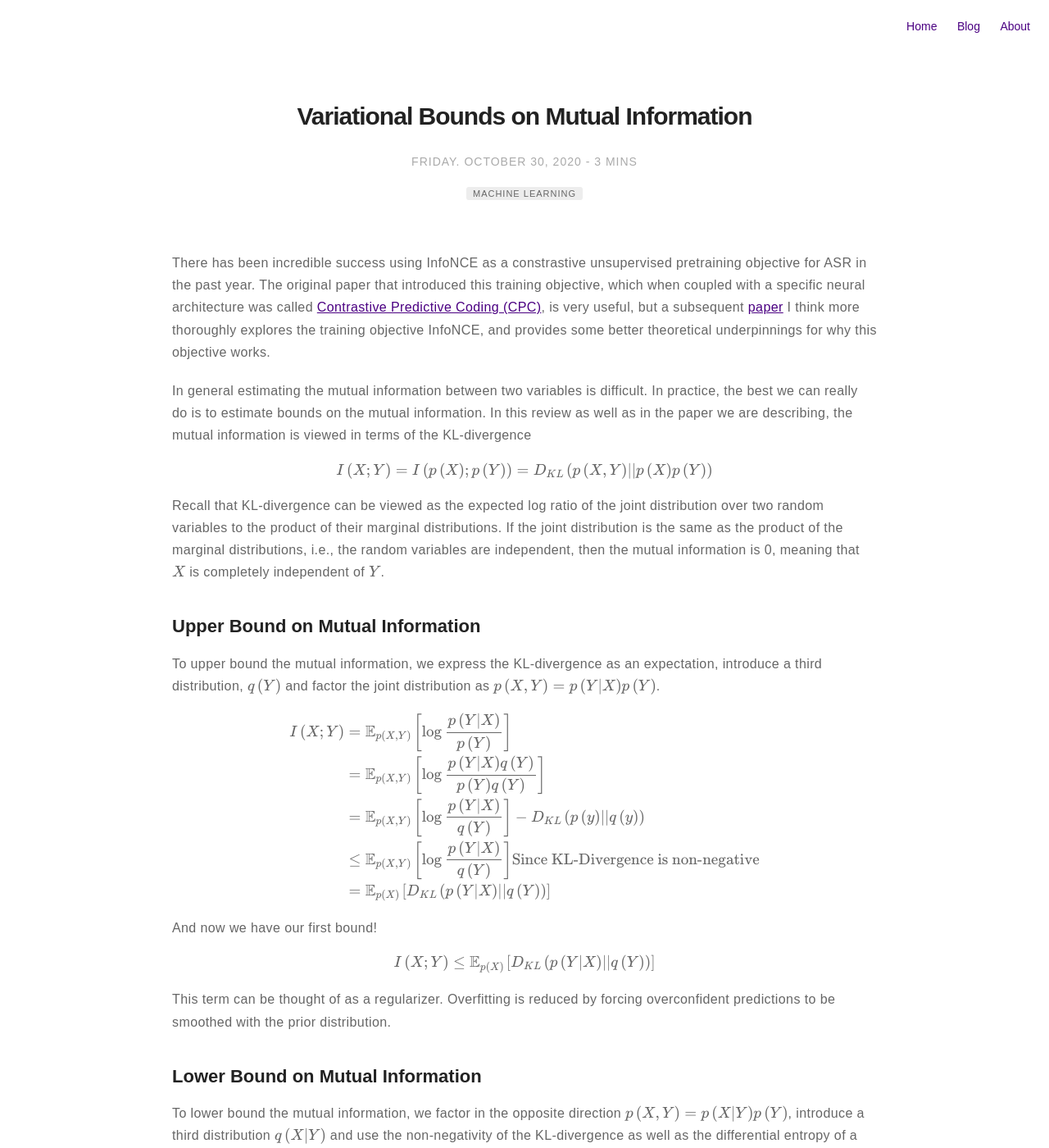
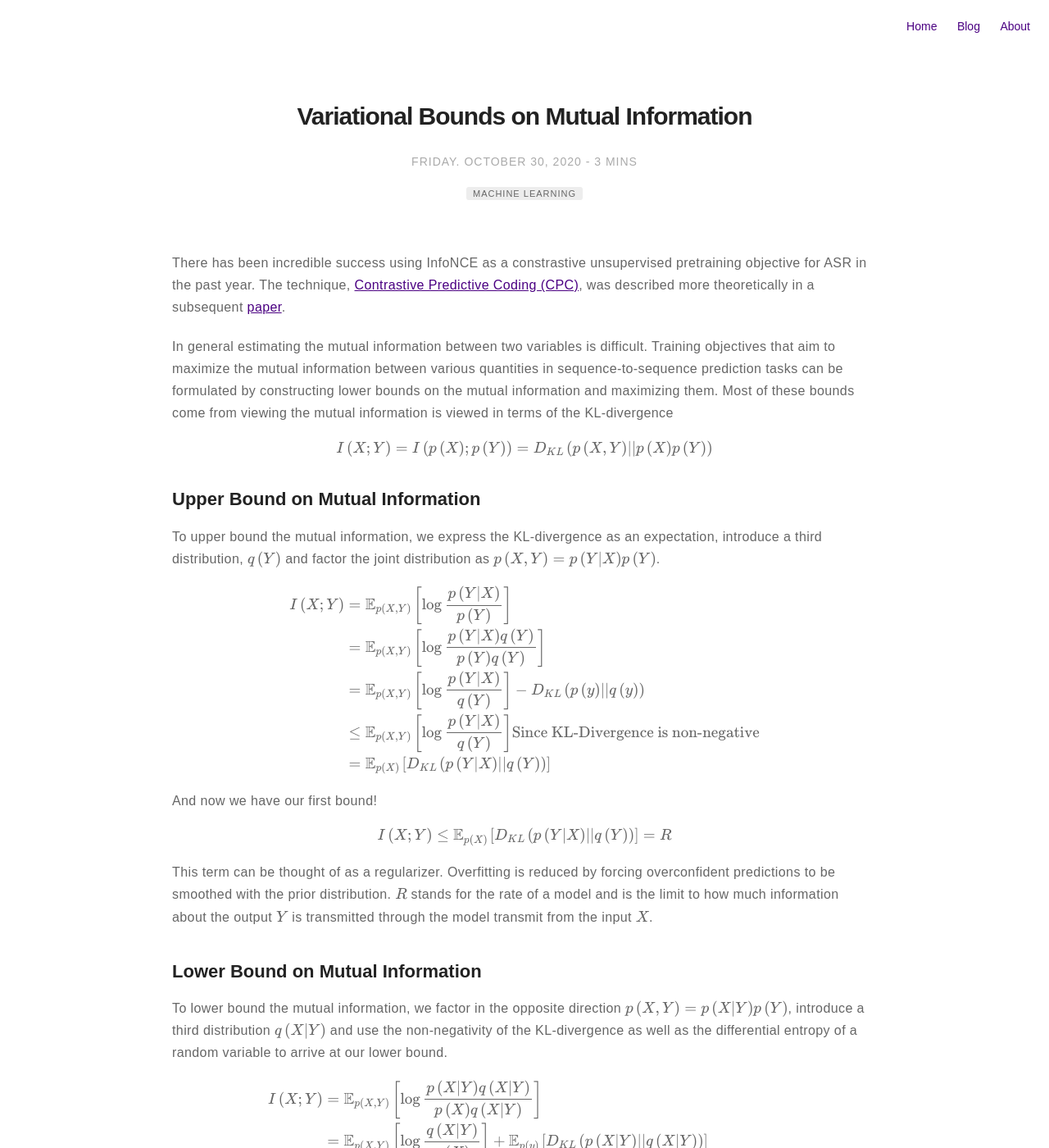
Before and after one commit to m-wiesner/m-wiesner.github.io, a Jekyll site: the page built from _posts/2020-10-30-Variational-Bounds-on-Mutual-Information.markdown, in a window 1280 px wide and 1400 px high. Shown: the whole window at 82% size. Built offline with Jekyll 4.4.1, drawn with Linux system fonts in a browser that asks for light colours; formulas are drawn with MathJax 3; some of the changed text lies outside the part shown.

Commit message:
Update 2020-10-30-Variational-Bounds-on-Mutual-Information.markdown

```diff
--- a/_posts/2020-10-30-Variational-Bounds-on-Mutual-Information.markdown
+++ b/_posts/2020-10-30-Variational-Bounds-on-Mutual-Information.markdown
@@ -13,16 +13,11 @@
 description: Review of [On Variational Bounds on Mutual Information](https://arxiv.org/pdf/1905.06922.pdf)
 ---
 
-There has been incredible success using InfoNCE as a constrastive unsupervised pretraining objective for ASR in the past year. The original paper that introduced this training objective,
-which when coupled with a specific neural architecture was called [Contrastive Predictive Coding (CPC)](https://arxiv.org/pdf/1807.03748.pdf), is very useful, but a subsequent [paper](https://arxiv.org/pdf/1905.06922.pdf) I think more thoroughly explores the training objective InfoNCE, and provides some better theoretical underpinnings for why this objective works.
+There has been incredible success using InfoNCE as a constrastive unsupervised pretraining objective for ASR in the past year. The technique, [Contrastive Predictive Coding (CPC)](https://arxiv.org/pdf/1807.03748.pdf), was described more theoretically in a subsequent [paper](https://arxiv.org/pdf/1905.06922.pdf).
 
-In general estimating the mutual information between two variables is difficult. In practice, the best we can really do is to estimate bounds on the mutual information. In this review
-as well as in the paper we are describing, the mutual information is viewed in terms of the KL-divergence
+In general estimating the mutual information between two variables is difficult. Training objectives that aim to maximize the mutual information between various quantities in sequence-to-sequence prediction tasks can be formulated by constructing lower bounds on the mutual information and maximizing them. Most of these bounds come from viewing the mutual information is viewed in terms of the KL-divergence
 
 $$I\left(X; Y\right) = I\left(p\left(X\right); p\left(Y\right)\right) = D_{KL}\left(p\left(X, Y\right) || p\left(X\right)p\left(Y\right)\right)$$
-
-Recall that KL-divergence can be viewed as the expected log ratio of the joint distribution over two random variables to the product of their marginal distributions.
-If the joint distribution is the same as the product of the marginal distributions, i.e., the random variables are independent, then the mutual information is 0, meaning that $$X$$ is completely independent of $$Y$$.
 
 ## Upper Bound on Mutual Information
 To upper bound the mutual information, we express the KL-divergence as an expectation, introduce a third distribution, $$q\left(Y\right)$$ and factor the joint distribution as $$p\left(X, Y\right) = p\left(Y|X\right)p\left(Y\right)$$.
@@ -37,10 +32,10 @@
 
 And now we have our first bound!
 
-$$I\left(X; Y\right) \leq \mathbb{E}_{p\left(X\right)}\left[D_{KL}\left(p\left(Y|X\right) || q\left(Y\right)\right)\right]$$
+$$I\left(X; Y\right) \leq \mathbb{E}_{p\left(X\right)}\left[D_{KL}\left(p\left(Y|X\right) || q\left(Y\right)\right)\right] = R$$
 
 This term can be thought of as a regularizer. Overfitting is reduced by forcing overconfident predictions to be smoothed with the prior distribution.
-
+$$R$$ stands for the rate of a model and is the limit to how much information about the output $$Y$$ is transmitted through the model transmit from the input $$X$$.
 
 ## Lower Bound on Mutual Information
 To lower bound the mutual information, we factor in the opposite direction $$p\left(X, Y\right) = p\left(X | Y\right)p\left(Y\right)$$, introduce a third distribution $$q\left(X | Y\right)$$ and use the non-negativity of the KL-divergence as well as the differential entropy of a random variable to arrive at our lower bound.
@@ -89,4 +84,11 @@
 
 This is our fourth bound!!
 
-$$I\left(X; Y\right) \geq \mathbb{E}_{p\left(X, Y\right)}\left[f\left(X, Y\right)\right] - \log{\mathbb{E}_{p\left(Y\right)}\left[\mathbb{E}_{p\left(X\right)}\left[e^{f\left(X, Y\right)}\right]\right]}$$
+$$I\left(X; Y\right) \geq \mathbb{E}_{p\left(X, Y\right)}\left[f\left(X, Y\right)\right] - \log{\mathbb{E}_{p\left(Y\right)}\left[\mathbb{E}_{p\left(X\right)}\left[e^{f\left(X, Y\right)}\right]\right]} = I_{DV}$$
+
+In Summary we have derived an upper bound and three lower bounds (or estimators) of Mutual Information. Their relationship is as follows.
+
+$$R \geq I\left(X; Y\right) \geq I_{BA} \geq I_{UBA} \geq I_{DV}$$
+
+## The [MINE](https://arxiv.org/pdf/1801.04062.pdf) Estimator for Mutual Information
+MINE is an estimator for the mutual information parameterized by a neural network that is almost identical to InfoNCE. The MINE objective can be obtained
```
Also changed, not shown: other parts of _posts/2020-10-30-Variational-Bounds-on-Mutual-Information.markdown (+2 -2 lines).
